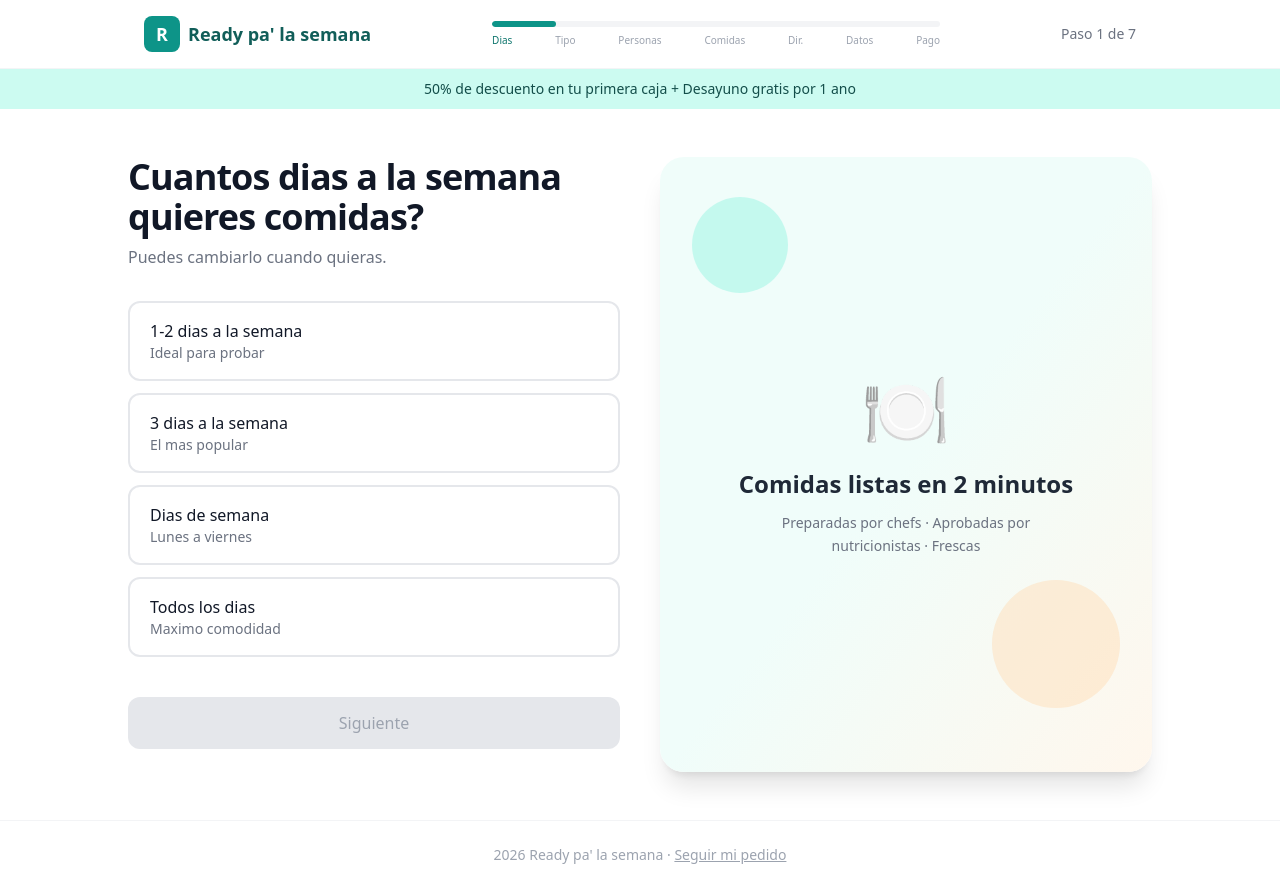
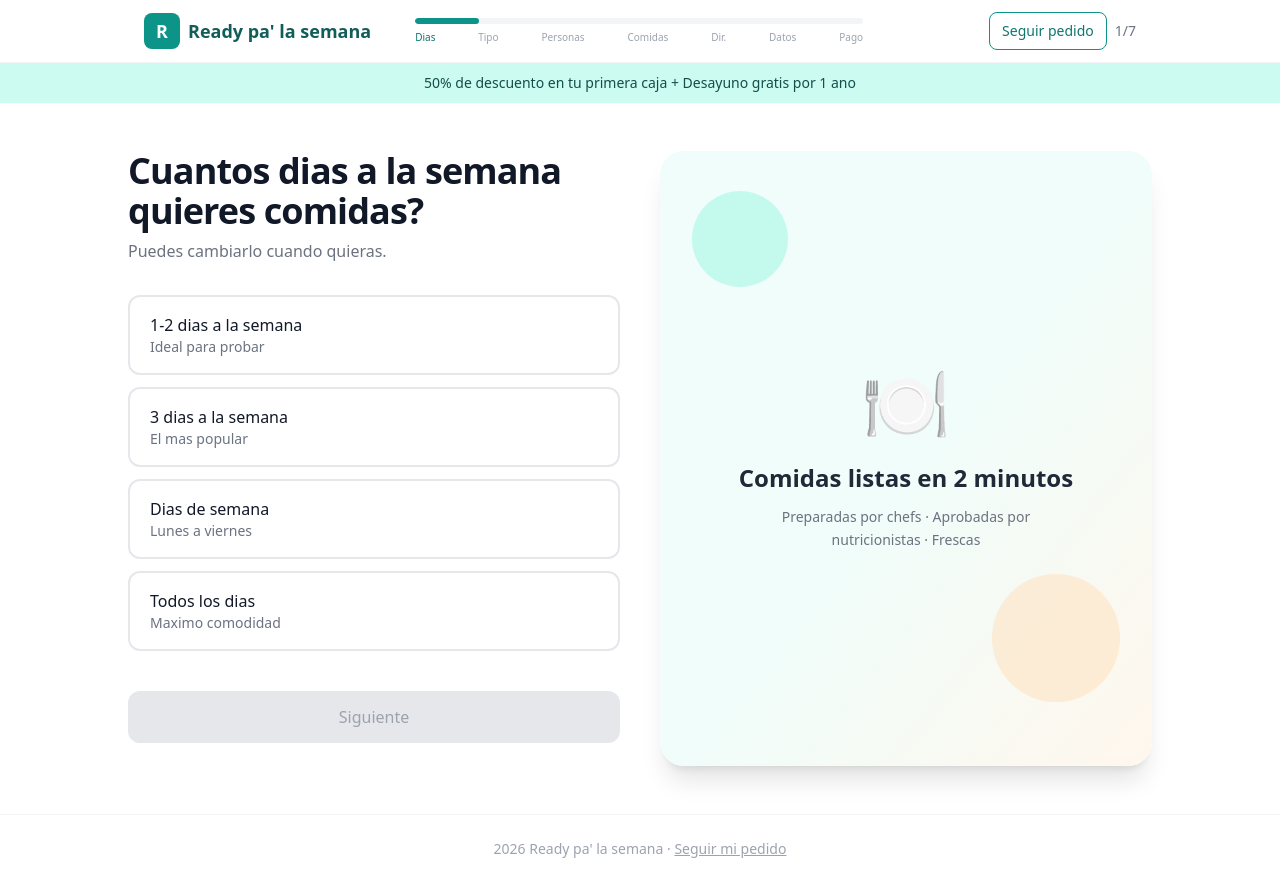
Before and after one commit to 62ramire76topcb-design/ready-pa-la-semana, a Next.js app: page / in a window 1280 px wide. Built offline with nearby package versions, Linux system fonts and the light colour scheme.

Commit message:
Agregar boton Seguir mi pedido en el header de la pagina principal

```diff
--- a/app/page.tsx
+++ b/app/page.tsx
@@ -139,7 +139,6 @@ export default function Home() {
         },
       });
 
-      // Guardar para la pagina de exito
       sessionStorage.setItem(
         "last_order",
         JSON.stringify({ orderId, orderNumber, data, total: discountPrice })
@@ -183,8 +182,8 @@ export default function Home() {
   return (
     <div className="min-h-screen flex flex-col bg-white">
       <header className="border-b border-gray-100 sticky top-0 bg-white z-20">
-        <div className="max-w-5xl mx-auto px-4 py-4 flex items-center justify-between">
-          <div className="flex items-center gap-2">
+        <div className="max-w-5xl mx-auto px-4 py-3 flex items-center justify-between gap-3">
+          <div className="flex items-center gap-2 shrink-0">
             <div className="w-9 h-9 bg-brand-600 text-white rounded-lg flex items-center justify-center font-bold text-lg">
               R
             </div>
@@ -192,9 +191,21 @@ export default function Home() {
               Ready pa&apos; la semana
             </span>
           </div>
-          <ProgressBar step={step} total={TOTAL_STEPS} />
-          <div className="text-sm text-gray-500">
-            Paso {step} de {TOTAL_STEPS}
+
+          <div className="hidden md:block flex-1 px-4">
+            <ProgressBar step={step} total={TOTAL_STEPS} />
+          </div>
+
+          <div className="flex items-center gap-2 shrink-0">
+            <a
+              href="/seguimiento"
+              className="text-sm font-medium px-3 py-2 rounded-lg border border-brand-600 text-brand-700 hover:bg-brand-50 transition-colors whitespace-nowrap"
+            >
+              Seguir pedido
+            </a>
+            <span className="text-sm text-gray-500 hidden sm:inline">
+              {step}/{TOTAL_STEPS}
+            </span>
           </div>
         </div>
       </header>
```
